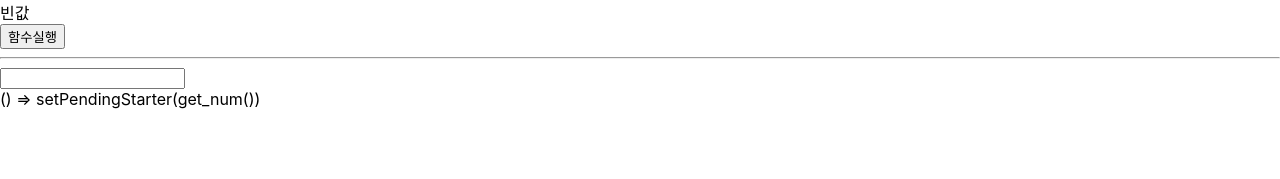
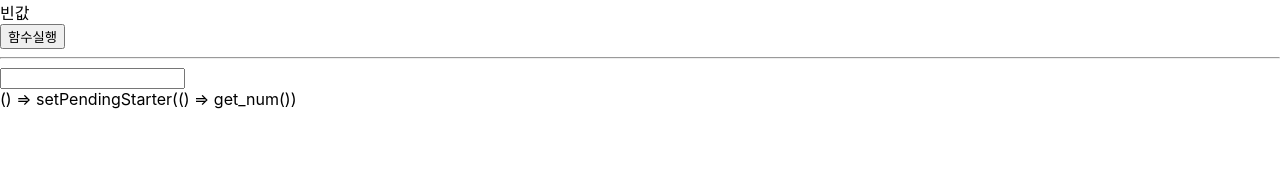
Before and after one commit to jaybon1/pending-function-react, a React (Create React App) app: page / in a window 1280 px wide. Shown: the top 179 px of the page. Built offline with nearby package versions, Linux system fonts and the light colour scheme.

Commit message:
상태 set부분 매개변수 전부 함수로 변경

```diff
--- a/src/usePendingFunction.js
+++ b/src/usePendingFunction.js
@@ -37,17 +37,17 @@ const usePendingFunction = (func, msDelay = undefined) => {
   const [pendingInput, setPendingInput] = useState(0);
 
   // 매개변수로 받은 함수 실행을 위해 리턴할 트리거 함수
-  const trigger = () => setPendingStarter(get_num());
+  const trigger = () => setPendingStarter(() => get_num());
 
   // 처음 실행될 때, memoStarter를 0으로 변경한다.
   // pendingStarter가 동작하면, isPending를 true로 변경하고, memoStarter를 동작시킨다.
   useEffect(() => {
     if (memoStarter === undefined) {
-      setMemoStarter(0);
+      setMemoStarter(() => 0);
     } else if (!isPending) {
-      setIsPending(true);
-      setPendingInput(0);
-      setMemoStarter(get_num());
+      setIsPending(() => true);
+      setPendingInput(() => 0);
+      setMemoStarter(() => get_num());
     } else {
       setPendingInput((prev) => prev + 1);
     }
@@ -66,11 +66,11 @@ const usePendingFunction = (func, msDelay = undefined) => {
     const result = func();
     if (result instanceof Promise) {
       result.finally(() => {
-        setPendingEnder(get_num());
+        setPendingEnder(() => get_num());
       });
       return undefined;
     } else {
-      setPendingEnder(get_num());
+      setPendingEnder(() => get_num());
       return result;
     }
     // eslint-disable-next-line react-hooks/exhaustive-deps
@@ -80,7 +80,7 @@ const usePendingFunction = (func, msDelay = undefined) => {
   useEffect(() => {
     if (isPending) {
       setTimeout(() => {
-        setIsPending(false);
+        setIsPending(() => false);
       }, msDelay);
     }
     // eslint-disable-next-line react-hooks/exhaustive-deps
@@ -89,8 +89,8 @@ const usePendingFunction = (func, msDelay = undefined) => {
   // pending 동안 입력이 있으면 다시 입력받은 함수를 실행한다.
   useEffect(() => {
     if (!isPending && pendingInput > 0) {
-      setPendingInput(0);
-      setPendingStarter(get_num());
+      setPendingInput(() => 0);
+      setPendingStarter(() => get_num());
     }
     // eslint-disable-next-line react-hooks/exhaustive-deps
   }, [isPending]);
```
Also changed, not shown: 2 other files (tests, documents, lock files or other folders).
